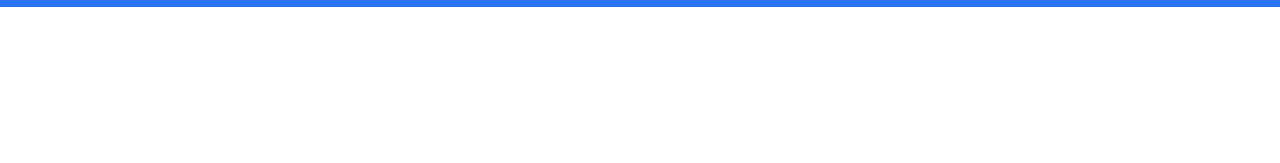
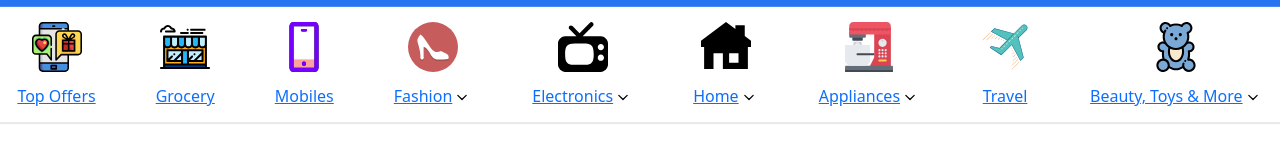
Before and after one commit to inshiya-ravat/Flipkart, a plain HTML site: page index.html in a window 1280 px wide. Shown: the part 57-220 px from the top of the page. Drawn offline with nearby package versions, Linux system fonts and the light colour scheme.

Commit message:
feature: list of category

```diff
--- a/index.html
+++ b/index.html
@@ -16,7 +16,7 @@
     <header>
       <div class="header-search">
         <button aria-label="flipkart logo" title="Flipkart">
-          <img src="./assets/logo.svg" class="logo" alt="Flipkart logo">
+          <img src="./assets/logo.svg" class="logo" alt="Flipkart logo" />
         </button>
         <div
           tabindex="0"
@@ -29,7 +29,7 @@
             placeholder="Search for products,brands, and more"
           />
           <div>
-            <img src="./assets/search.svg" alt="search icon">
+            <img src="./assets/search.svg" alt="search icon" />
           </div>
         </div>
       </div>
@@ -44,22 +44,94 @@
         <div class="action-container" id="more">
           <a href="#" aria-label="more" title="More">More</a>
           <div>
-            <img src="./assets/more.svg" alt="down arrow">
+            <img src="./assets/more.svg" alt="down arrow" />
           </div>
         </div>
         <div class="action-container">
           <div>
-            <img src="./assets/cart.svg" alt="cart">
+            <img src="./assets/cart.svg" alt="cart" />
           </div>
           <a href="#" aria-label="go to cart" title="cart">Cart</a>
         </div>
       </nav>
     </header>
-    <section class="category"></section>
+    <main>
+      <section class="categories">
+        <a href="#">
+          <div class="category">
+            <img src="./assets/offer.svg" alt="offer" />
+            <h4>Top Offers</h4>
+          </div>
+        </a>
+        <a href="#">
+          <div class="category">
+            <img src="./assets/grocery.svg" alt="grocery" />
+            <h4>Grocery</h4>
+          </div>
+        </a>
+        <a href="#">
+          <div class="category">
+            <img src="./assets/mobile.svg" alt="mobiles" />
+            <h4>Mobiles</h4>
+          </div>
+        </a>
+        <a href="#">
+          <div class="category">
+            <img src="./assets/fashion.svg" alt="fashion" />
+            <div>
+              <h4>Fashion</h4>
+              <img src="./assets/more_black.svg" alt="more" />
+            </div>
+          </div>
+        </a>
+        <a href="#">
+          <div class="category">
+            <img src="./assets/electronics.svg" alt="electronics" />
+            <div>
+              <h4>Electronics</h4>
+              <img src="./assets/more_black.svg" alt="more" />
+            </div>
+          </div>
+        </a>
+        <a href="#">
+          <div class="category">
+            <img src="./assets/home.svg" alt="home" />
+            <div>
+              <h4>Home</h4>
+              <img src="./assets/more_black.svg" alt="more" />
+            </div>
+          </div>
+        </a>
+        <a href="#">
+          <div class="category">
+            <img src="./assets/appliances.svg" alt="Appliances" />
+            <div>
+              <h4>Appliances</h4>
+              <img src="./assets/more_black.svg" alt="more" />
+            </div>
+          </div>
+        </a>
+        <a href="#">
+          <div class="category">
+            <img src="./assets/travel.svg" alt="travel" />
+            <h4>Travel</h4>
+          </div>
+        </a>
+        <a href="#">
+          <div class="category">
+            <img src="./assets/toys.svg" alt="Beauty, Toys and more" />
+            <div>
+              <h4>Beauty, Toys & More</h4>
+              <img src="./assets/more_black.svg" alt="more" />
+            </div>
+          </div>
+        </a>
+      </section>
       <section>
         <div></div>
         <div></div>
       </section>
       <section></section>
+    </main>
   </body>
 </html>
--- a/main.css
+++ b/main.css
@@ -1,3 +1,10 @@
+:root{
+  --blue: #2874f1;
+  --blue-border: #0d5ea0;
+  --grey: #707070;
+  --offer: #108934;
+  --btn-wieght: 500;
+}
 body {
   box-sizing: border-box;
 }
@@ -8,7 +15,7 @@ button{
 header {
   display: flex;
   width: 100vw;
-  background-color: #2874f1;
+  background-color: var(--blue);
   justify-content: space-around;
   padding: 10px 10px;
   gap: 8px;
@@ -23,7 +30,7 @@ header {
 .search-input {
   display: flex;
   background-color: white;
-  border: #0d5ea0;
+  border: var(--blue-border);
   padding: 5px;
 }
 [type="search"] {
@@ -43,14 +50,14 @@ header {
 }
 .header-actions > button {
   background-color: white;
-  color: #2874f1;
+  color: var(--blue);
   border: none;
   margin: 5px 0px;
   width: 5rem;
-  font-weight: 400;
+  font-weight: var(--btn-wieght);
 }
 .header-actions button:hover{
-    background-color: #2874f1;
+    background-color: var(--blue);
     color: white;
 }
 .action-container {
@@ -61,6 +68,44 @@ header {
   color: white;
   font-weight: 600;
   text-decoration: none;
+}
+
+/* main  */
+main{
+  background-color: #F0F0F0;
+}
+/* categories section  */
+.categories{
+  display: flex;
+  flex-wrap: nowrap;
+  justify-content: center;
+  gap: 60px;
+  background-color: white;
+  align-items: center;
+  box-shadow: 1px 1px 1px 1px rgba(234, 234, 234, 1.00);
+  overflow-x: scroll;
+}
+.categories::-webkit-scrollbar{
+  display: none;
+}
+.category{
+  text-align: center;
+  padding: 15px 0px;
+  box-sizing: border-box;
+}
+.category > img{
+  margin-bottom: 15px;
+}
+.category > div{
+  display: flex;
+}
+.category > div > img{
+  vertical-align: top;
+}
+.category h4{
+  font-size: 1rem;
+  margin: 0;
+  font-weight: 400;
 }
 
 @media screen and (max-width:590px) {
@@ -87,3 +132,8 @@ header {
         width: 10rem;
     }
 }
+@media screen and (max-width: 1250px) {
+  .categories{
+    justify-content: start;
+  }
+}
```
Also changed, not shown: assets/appliances.svg (added), assets/electronics.svg (added), assets/fashion.svg (added), assets/grocery.svg (added), assets/home.svg (added), assets/mobile.svg (added), assets/more_black.svg (added), assets/offer.svg (added), assets/toys.svg (added), assets/travel.svg (added). Lines whose indentation alone changed are shown as unchanged.
